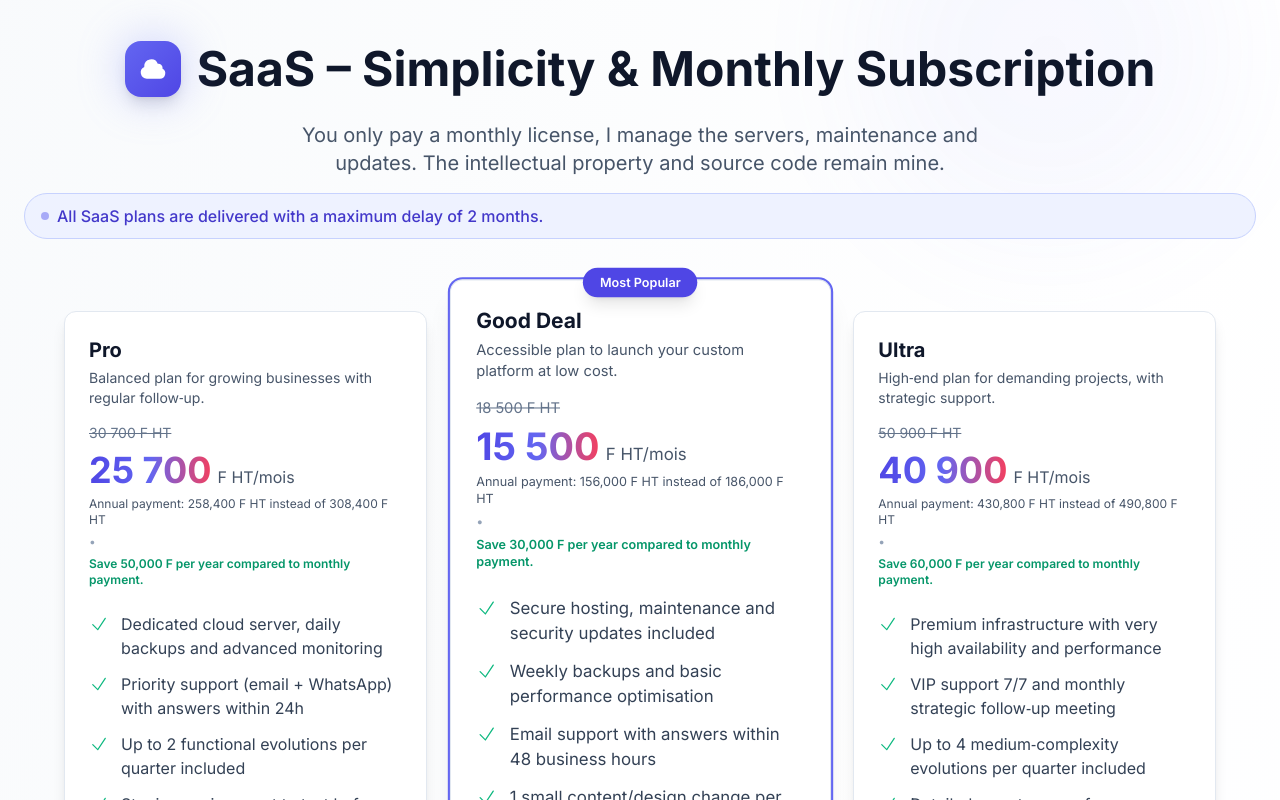
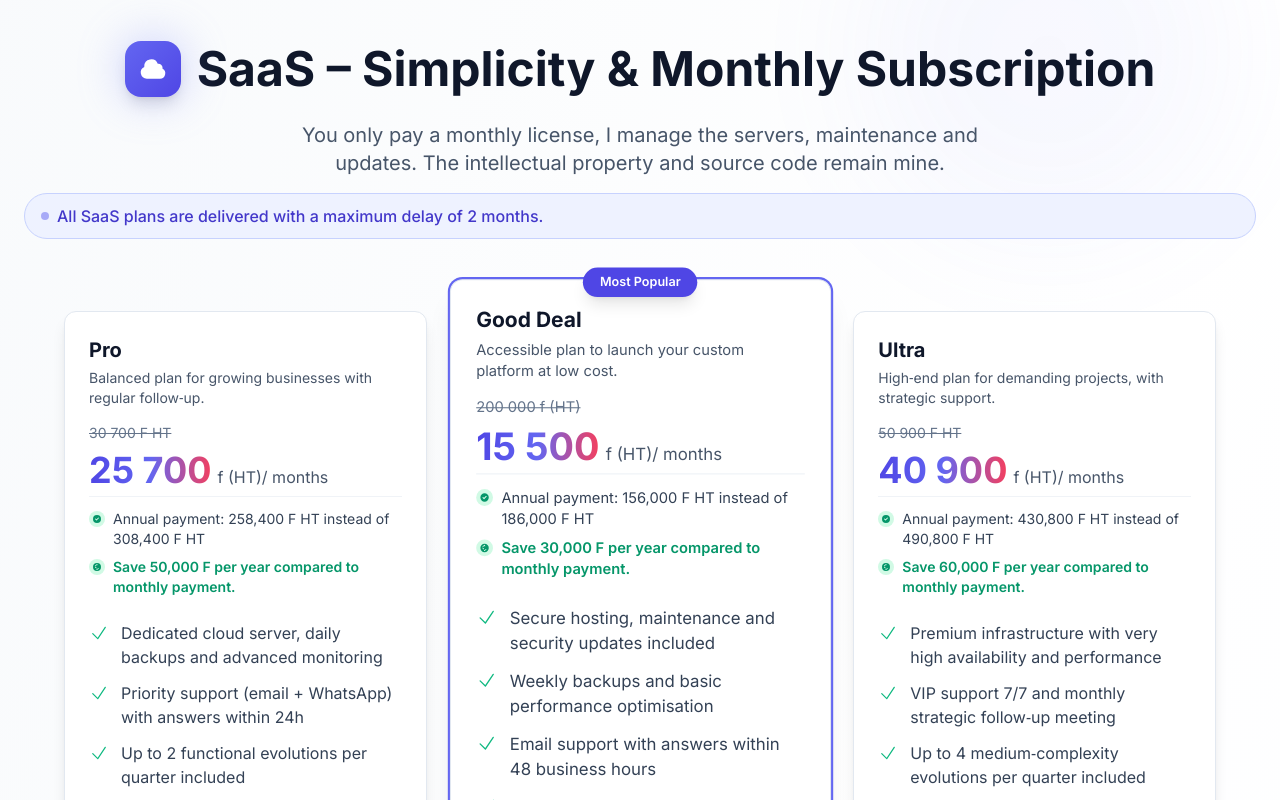
Before and after one commit to azerty-78/Ben-Djibril, a React (Vite) app: page /services in a window 1280 px wide. Shown: the part 919-1719 px from the top of the page. Built offline with nearby package versions, Linux system fonts and the light colour scheme; no server answers.

Commit message:
refactor: enhance PackageCard component layout and styling for secondary price and saving label, improving visual clarity and user experience

```diff
--- a/src/components/service/ServicesPackages.tsx
+++ b/src/components/service/ServicesPackages.tsx
@@ -148,7 +148,7 @@ function ServicesPackages() {
                   name={t('services.saas.goodDeal.name')}
                   price={t('services.saas.goodDeal.price')}
                   priceUnit={t('services.saas.goodDeal.priceUnit')}
-                  oldPrice="18 500 F HT"
+                  oldPrice="200 000 f (HT)"
                   secondaryPrice={t('services.saas.goodDeal.annualPrice')}
                   savingLabel={t('services.saas.goodDeal.annualSaving')}
                   description={t('services.saas.goodDeal.description')}
--- a/src/components/ui/PackageCard.tsx
+++ b/src/components/ui/PackageCard.tsx
@@ -88,17 +88,31 @@ function PackageCard({
             </div>
           )}
           {(secondaryPrice || savingLabel) && (
-            <div className="flex flex-wrap items-center gap-1.5 text-[0.65rem] sm:text-[0.7rem] md:text-xs text-secondary-600 dark:text-secondary-400 leading-tight w-full mt-1.5">
+            <div className="mt-3 pt-3 border-t border-secondary-200/50 dark:border-secondary-700/50">
               {secondaryPrice && (
-                <span className="break-words">{secondaryPrice}</span>
-              )}
-              {secondaryPrice && savingLabel && (
-                <span className="text-secondary-400 dark:text-secondary-500 flex-shrink-0">•</span>
+                <div className="flex items-start gap-2 mb-2">
+                  <div className="flex-shrink-0 w-4 h-4 rounded-full bg-emerald-100 dark:bg-emerald-900/40 flex items-center justify-center mt-0.5">
+                    <svg className="w-2.5 h-2.5 text-emerald-600 dark:text-emerald-400" fill="currentColor" viewBox="0 0 20 20">
+                      <path fillRule="evenodd" d="M10 18a8 8 0 100-16 8 8 0 000 16zm3.707-9.293a1 1 0 00-1.414-1.414L9 10.586 7.707 9.293a1 1 0 00-1.414 1.414l2 2a1 1 0 001.414 0l4-4z" clipRule="evenodd" />
+                    </svg>
+                  </div>
+                  <p className="text-xs sm:text-sm text-secondary-700 dark:text-secondary-300 leading-relaxed flex-1">
+                    {secondaryPrice}
+                  </p>
+                </div>
               )}
               {savingLabel && (
-                <span className="font-semibold text-emerald-600 dark:text-emerald-400 break-words">
-                  {savingLabel}
-                </span>
+                <div className="flex items-start gap-2">
+                  <div className="flex-shrink-0 w-4 h-4 rounded-full bg-emerald-100 dark:bg-emerald-900/40 flex items-center justify-center mt-0.5">
+                    <svg className="w-2.5 h-2.5 text-emerald-600 dark:text-emerald-400" fill="currentColor" viewBox="0 0 20 20">
+                      <path d="M8.433 7.418c.155-.103.346-.196.567-.267v1.698a2.305 2.305 0 01-.567-.267C8.07 8.34 8 8.114 8 8c0-.114.07-.34.433-.582zM11 12.849v-1.698c.22.071.412.164.567.267.364.243.433.468.433.582 0 .114-.07.34-.433.582a2.305 2.305 0 01-.567.267z" />
+                      <path fillRule="evenodd" d="M10 18a8 8 0 100-16 8 8 0 000 16zm1-13a1 1 0 10-2 0v.092a4.535 4.535 0 00-1.676.662C6.602 6.234 6 7.009 6 8c0 .99.602 1.765 1.324 2.246.48.32 1.054.545 1.676.662v1.941a1 1 0 102 0v-.1a4.535 4.535 0 001.676-.662C13.398 13.766 14 12.991 14 12c0-.99-.602-1.765-1.324-2.246A4.535 4.535 0 0011 9.092V7.151a1 1 0 10-2 0v.092a4.535 4.535 0 00-1.676.662C6.602 8.234 6 9.009 6 10c0 .99.602 1.765 1.324 2.246.48.32 1.054.545 1.676.662v1.941a1 1 0 102 0v-.1a4.535 4.535 0 001.676-.662C13.398 13.766 14 12.991 14 12c0-.99-.602-1.765-1.324-2.246A4.535 4.535 0 0011 9.092V7.151z" clipRule="evenodd" />
+                    </svg>
+                  </div>
+                  <p className="text-xs sm:text-sm font-semibold text-emerald-600 dark:text-emerald-400 leading-relaxed flex-1">
+                    {savingLabel}
+                  </p>
+                </div>
               )}
             </div>
           )}
--- a/src/i18n/index.ts
+++ b/src/i18n/index.ts
@@ -63,7 +63,7 @@ export const resources = {
           goodDeal: {
             name: 'Good Deal',
             price: '15 500',
-            priceUnit: 'F HT/mois',
+            priceUnit: 'f (HT)/ months',
             description: 'Accessible plan to launch your custom platform at low cost.',
             shortDesc: 'Accessible plan to launch your custom platform at low cost.',
             feature1: 'Secure hosting, maintenance and security updates included',
@@ -79,7 +79,7 @@ export const resources = {
           pro: {
             name: 'Pro',
             price: '25 700',
-            priceUnit: 'F HT/mois',
+            priceUnit: 'f (HT)/ months',
             description: 'Balanced plan for growing businesses with regular follow‑up.',
             feature1: 'Dedicated cloud server, daily backups and advanced monitoring',
             feature2: 'Priority support (email + WhatsApp) with answers within 24h',
@@ -94,7 +94,7 @@ export const resources = {
           ultra: {
             name: 'Ultra',
             price: '40 900',
-            priceUnit: 'F HT/mois',
+            priceUnit: 'f (HT)/ months',
             description: 'High‑end plan for demanding projects, with strategic support.',
             feature1: 'Premium infrastructure with very high availability and performance',
             feature2: 'VIP support 7/7 and monthly strategic follow‑up meeting',
@@ -253,7 +253,7 @@ export const resources = {
           goodDeal: {
             name: 'Good Deal',
             price: '15 500',
-            priceUnit: 'F HT/mois',
+            priceUnit: 'f (HT)/ mois',
             description: 'Forfait accessible pour lancer votre plateforme personnalisée à moindre coût.',
             shortDesc: 'Forfait accessible pour lancer votre plateforme personnalisée à moindre coût.',
             feature1: 'Hébergement sécurisé, maintenance et mises à jour de sécurité inclus',
@@ -269,7 +269,7 @@ export const resources = {
           pro: {
             name: 'Pro',
             price: '25 700',
-            priceUnit: 'F HT/mois',
+            priceUnit: 'f (HT)/ mois',
             description: 'Forfait équilibré pour les entreprises en croissance, avec suivi régulier.',
             feature1: 'Serveur cloud dédié, sauvegardes quotidiennes et monitoring avancé',
             feature2: 'Support prioritaire (email + WhatsApp) avec réponse sous 24h',
@@ -284,7 +284,7 @@ export const resources = {
           ultra: {
             name: 'Ultra',
             price: '40 900',
-            priceUnit: 'F HT/mois',
+            priceUnit: 'f (HT)/ mois',
             description: 'Forfait haut de gamme pour projets stratégiques, avec accompagnement rapproché.',
             feature1: 'Infrastructure premium très haute disponibilité et performances optimisées',
             feature2: 'Support VIP 7j/7 et réunion stratégique mensuelle',
```
